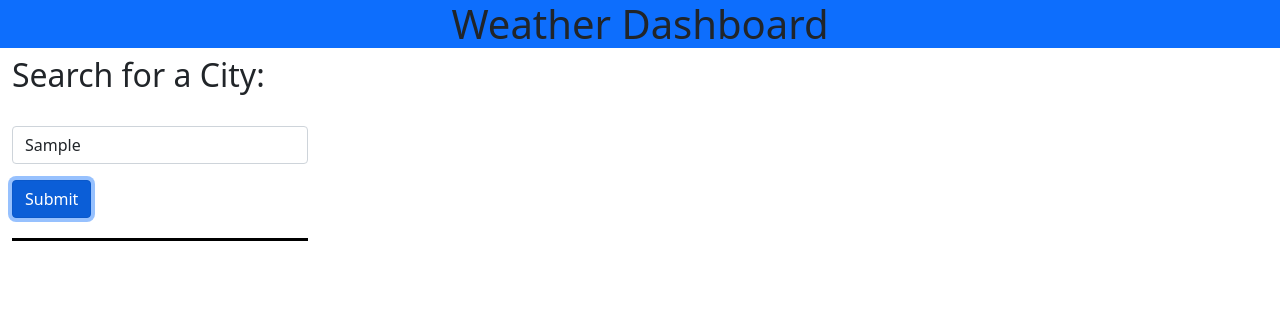
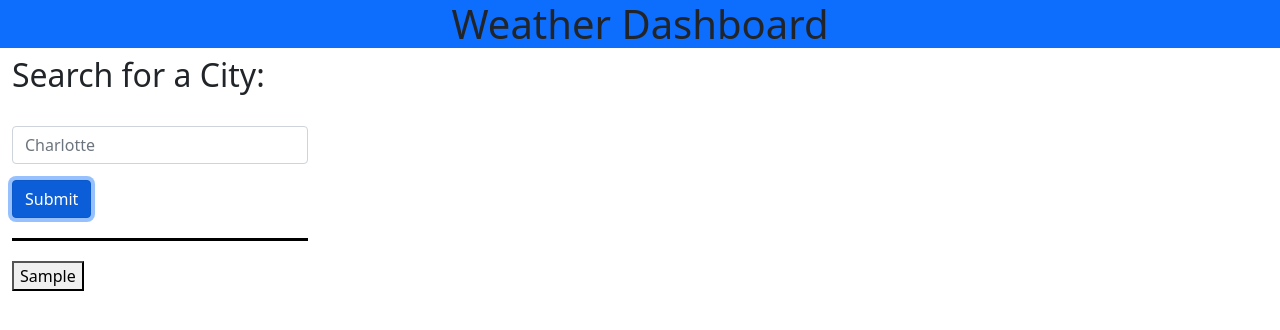
Before and after one commit to wparker05/weather-dashboard, a plain HTML site: page index.html in a window 1280 px wide. Both pictures are taken after typing "Sample" into the empty fields and a click on the button "Submit". Drawn offline with nearby package versions, Linux system fonts and the light colour scheme; no server answers.

Commit message:
working on button list

```diff
--- a/assets/css/styles.css
+++ b/assets/css/styles.css
@@ -19,3 +19,8 @@ form{
     margin: 0 15px;
     padding:15px 0 15px 10px;
 }
+
+.btn-count{
+    display:block;
+    margin-bottom:15px;
+}
--- a/assets/js/script.js
+++ b/assets/js/script.js
@@ -2,6 +2,8 @@ var btn = document.querySelector('#submit-btn');
 var text = document.querySelector('#text-input');
 var now = document.querySelector('#todayWeather');
 var week = document.querySelector('#weekWeather');
+var btnList = document.querySelector('#button-list');
+var count = 0;
 
 var uvIndex= function (lat, lon) {
     var uvUrl = `https://api.openweathermap.org/data/2.5/onecall?lat=${lat}&lon=${lon}&units=imperial&appid=e19c35c86c9eaa0f15bd8bb58efaa58c`;
@@ -19,6 +21,7 @@ var uvIndex= function (lat, lon) {
 }
 
 var today  = function(city) {
+    if(!city) location.replace('./index.html');
 var url = `https://api.openweathermap.org/data/2.5/weather?q=${city}&units=imperial&appid=e19c35c86c9eaa0f15bd8bb58efaa58c`;
 
 fetch(url)
@@ -55,6 +58,7 @@ fetch(url)
 }
 
 var fiveCast = function(city){
+    if(!city) location.replace('./index.html');
     var fiveDayUrl = `https://api.openweathermap.org/data/2.5/forecast?q=${city}&units=imperial&appid=e19c35c86c9eaa0f15bd8bb58efaa58c`;
 
     fetch(fiveDayUrl)
@@ -66,7 +70,7 @@ var fiveCast = function(city){
                var box = document.createElement('div');
                box.setAttribute('class', 'col-2 forecast bg-primary bg-graident');
                var dayTime = document.createElement('p');
-               dayTime.textContent = data.list[i].dt_txt.replace('12:00:00','');
+               dayTime.textContent = data.list[i].dt_txt.slice(0,11);
                var showTemp = document.createElement('p');
                showTemp.textContent = `Temp: ${parseInt(data.list[i].main.temp)} F`;
                var showHum = document.createElement('p');
@@ -86,14 +90,40 @@ var fiveCast = function(city){
         })
 }
 
+var btnListClicked = function( id ,input) {
+     var name = document.getElementById(`${id}`);
+    name.addEventListener('click', function(){
+        week.textContent = '';
+        now.textContent= '';
+        today(input);
+        fiveCast(input);
 
+    })
+
+}
+
+var buttonList = function(input){
+    var btnCreate=document.createElement('button');
+    btnCreate.setAttribute('id', `btn${count}`)
+    btnCreate.setAttribute('class', `btn-count btn-index`);
+    btnCreate.textContent = input;
+
+    btnList.append(btnCreate);
+
+    btnListClicked(`btn${count}`, input);
+    count++;
+}
 
 
 btn.addEventListener('click', function(event){
     event.preventDefault();
+    if(!text.value) location.replace('./index.html');
+    week.textContent = '';
+    now.textContent= '';
     var cityInput = text.value
 
     today(cityInput);
     fiveCast(cityInput);
-
+    buttonList(cityInput);
+    text.value= "";
 })
--- a/index.html
+++ b/index.html
@@ -24,8 +24,11 @@
                       <button type="submit" id="submit-btn" class="btn btn-primary">Submit</button>
                     </fieldset>
                   </form>
+                  <section id='button-list'>
+
+                  </section>
             </aside>
-            <section class="col-9 col-lg-9">
+            <section id="day-week" class="col-9 col-lg-9">
               <div id="todayWeather" class ="todayw"></div>
               <div id="weekWeather" class="row weekw"></div>
 
```
